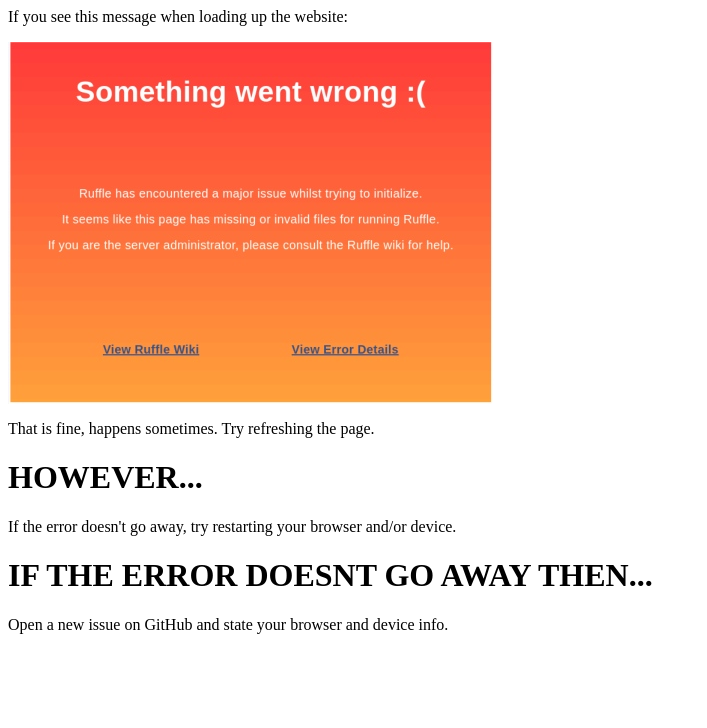
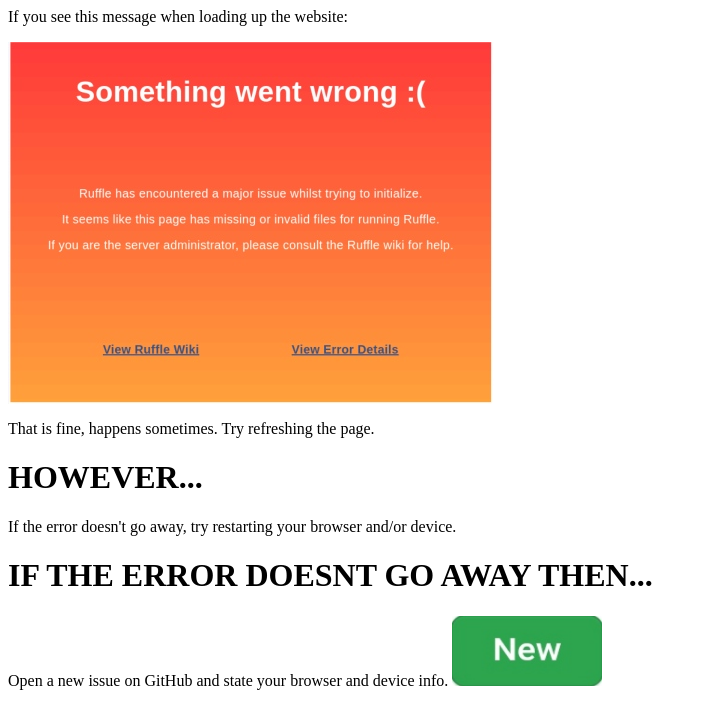
Before and after one commit to SonicFan2020-best/YouAreAnIdiot-harmless, a plain HTML site: page help/troubleshooting/index.html in a window 1280 px wide. Shown: the whole page, without its empty margins (0-707 px from the left). Drawn offline with Linux system fonts and the light colour scheme.

Commit message:
Update index.html

```diff
--- a/help/troubleshooting/index.html
+++ b/help/troubleshooting/index.html
@@ -4,4 +4,6 @@
 <h1>HOWEVER...</h1>
 <p>If the error doesn't go away, try restarting your browser and/or device.</p>
 <h1>IF THE ERROR DOESNT GO AWAY THEN...</h1>
-<p>Open a new issue on GitHub and state your browser and device info.</h1>
+<p>Open a new issue on GitHub and state your browser and device info.</
+<a href="https://github.com/SonicFan2020-best/YouAreAnIdiot-harmless/issues/new">
+         <img alt="Create a new issue" src="button.jpg" width=150" height="70">
```
